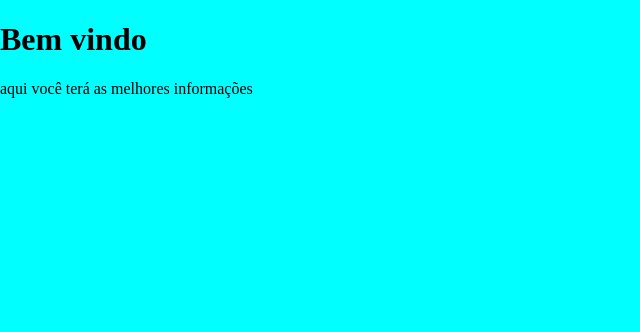
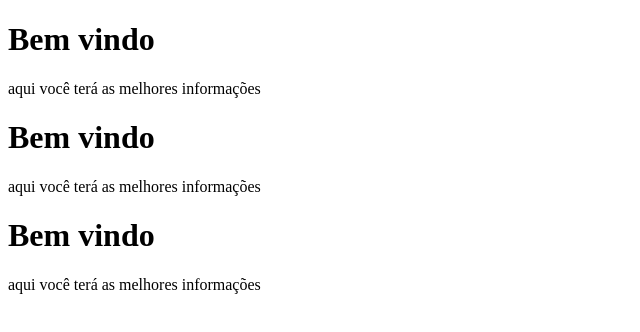
Before and after one commit to ciceroduvall23/Projeto-criado-para-o-curso-de-GIT-e-Github, a plain HTML site: page index.html in a window 1280 px wide. Shown: the whole page, without its empty margins (0-640 px from the left). Drawn offline with Linux system fonts and the light colour scheme.

Commit message:
update Index

```diff
--- a/index.html
+++ b/index.html
@@ -4,26 +4,19 @@
     <meta charset="UTF-8">
     <meta http-equiv="X-UA-Compatible" content="IE=edge">
     <meta name="viewport" content="width= , initial-scale=1.0">
-    <title>Document</title>
-    <style>
-     body
-     {
-      background-color: aqua;
-      color: rgb(0, 0, 0);
-      margin: auto;
-
-     }
-     .container{
-
-       justify-content: center;
-     }
-
-
+    <title>Site curso Github</title>
     </style>
 </head>
 <body>
      <div class="container"></div>
     <h1>Bem vindo</h1>
+
+    <P>aqui você terá as melhores informações</P>
+    <h1>Bem vindo</h1>
+
+    <P>aqui você terá as melhores informações</P>
+    <h1>Bem vindo</h1>
+
     <P>aqui você terá as melhores informações</P>
 </body>
 </html>
```
